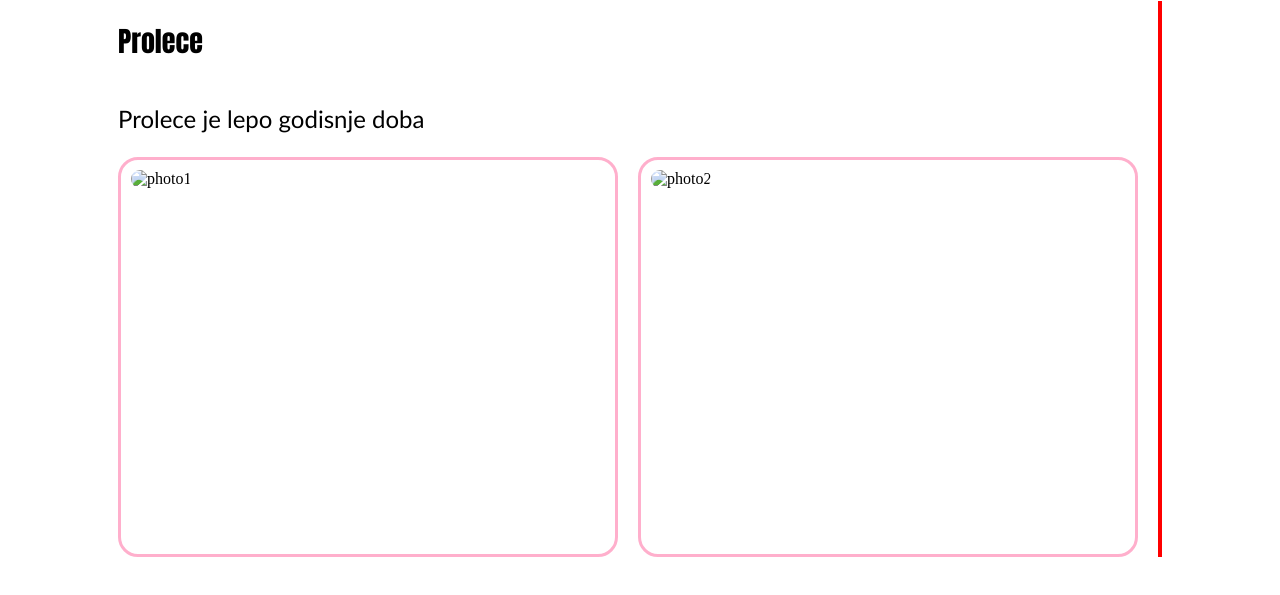
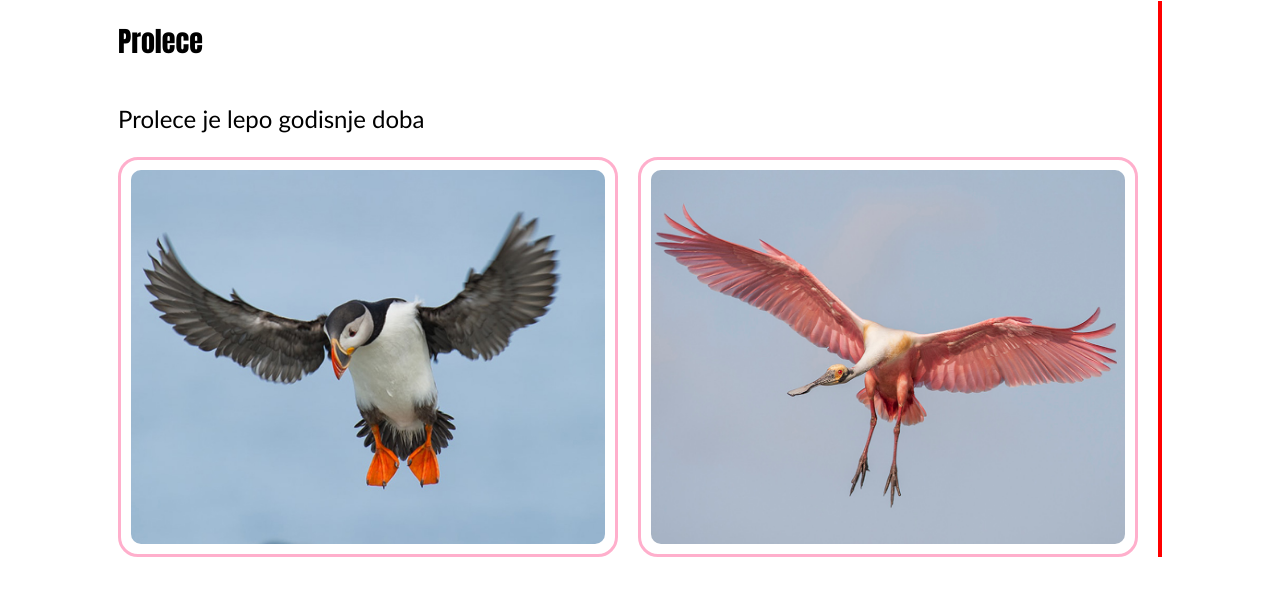
Before and after one commit to OnlySupCall/soff, a plain HTML site: page index.html in a window 1280 px wide. Shown: the part 79-674 px from the top of the page. Drawn offline with Linux system fonts and the light colour scheme; the site is published under a folder, as on GitHub Pages, so addresses that start at the root find nothing.

Commit message:
My third commit

```diff
--- a/index.html
+++ b/index.html
@@ -12,11 +12,11 @@
         <p class="section-thought">Prolece je lepo godisnje doba</p>
         <div class="album">
             <div class="album-photo">
-                <img src="/album/photo1.jpg" alt="photo1">
+                <img src="album/photo1.jpg" alt="photo1">
             </div>
 
             <div class="album-photo">
-                <img src="/album/photo2.jpg" alt="photo2">
+                <img src="album/photo2.jpg" alt="photo2">
             </div>
         </div>
     </div>
```
